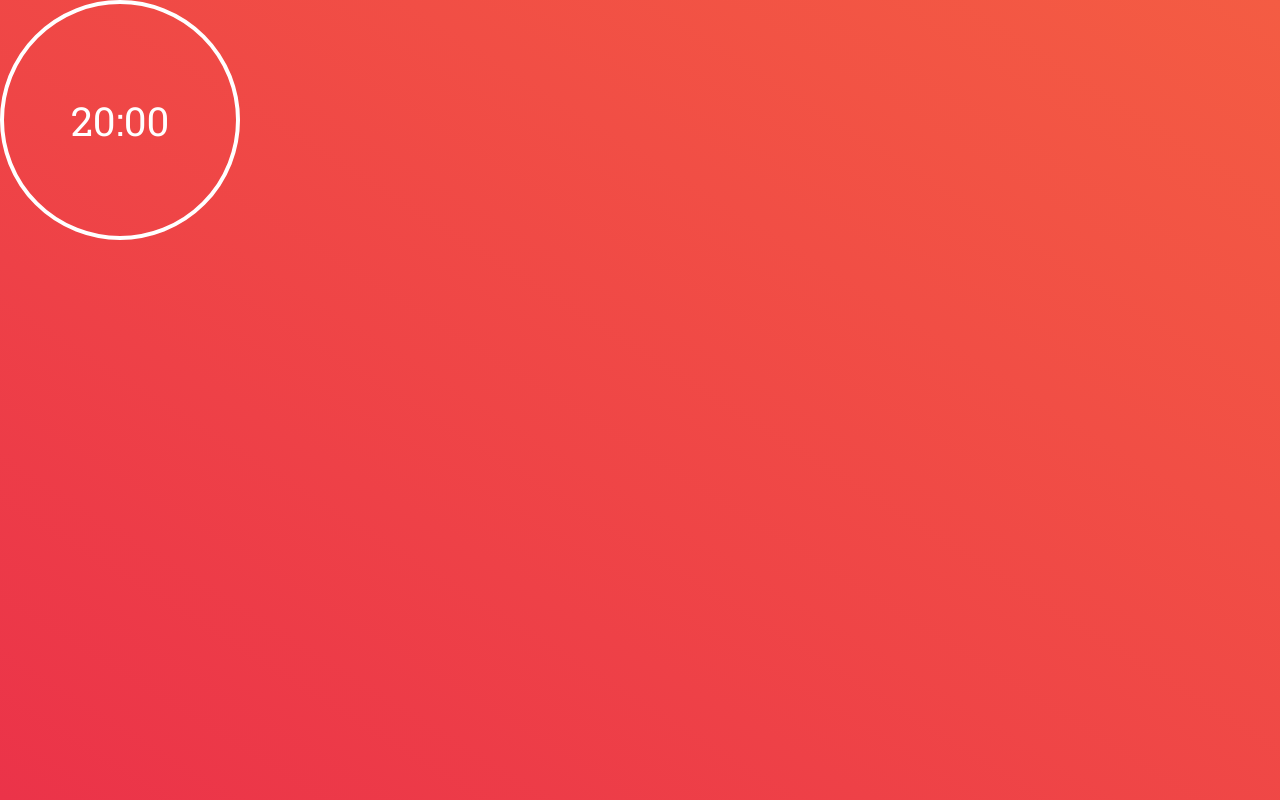
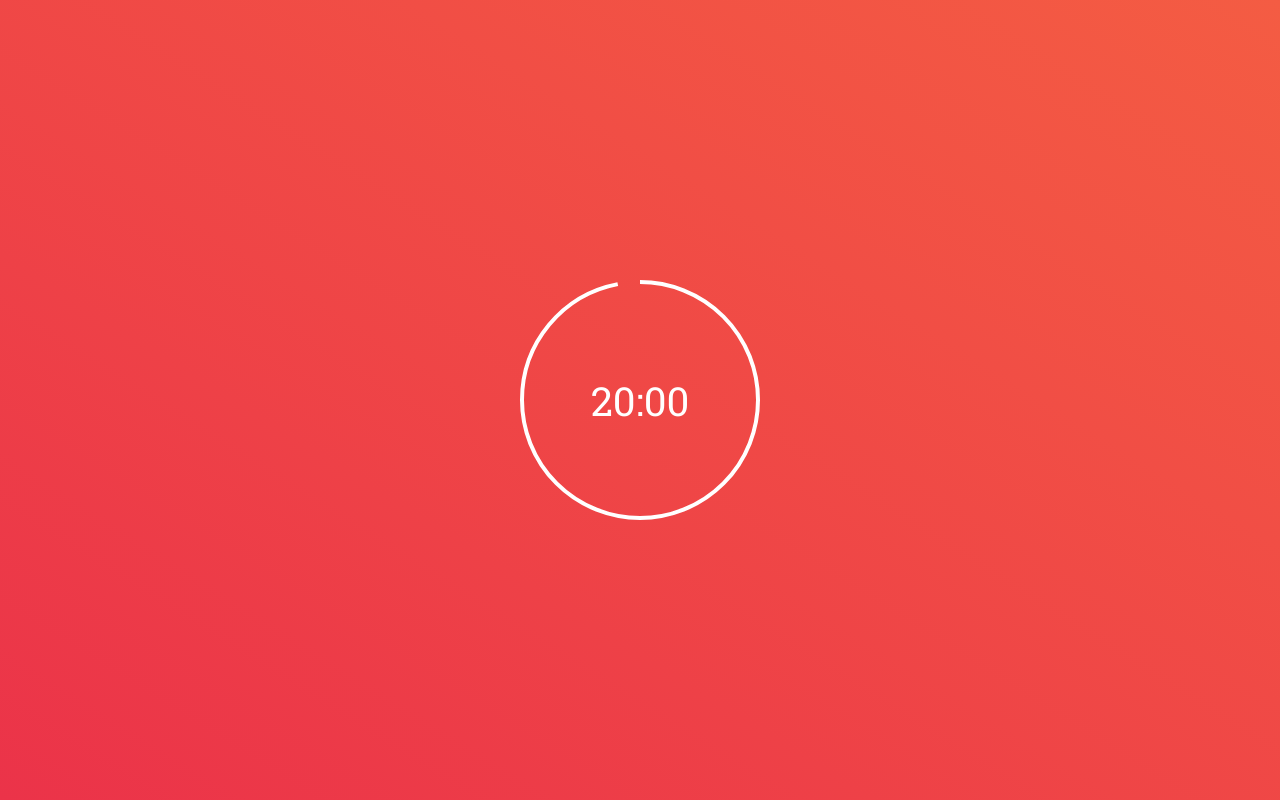
Before and after one commit to gabobaCS/FCC-Front-End-Libraries, a React (Create React App) app in the folder Pomodoro Clock/my-app/: page / in a window 1280 px wide. Built offline with nearby package versions, Linux system fonts and the light colour scheme.

Commit message:
Add files via upload

```diff
--- a/Pomodoro Clock/my-app/src/App.css
+++ b/Pomodoro Clock/my-app/src/App.css
@@ -3,4 +3,7 @@
   background: -webkit-linear-gradient(to bottom left, #F45C43, #EB3349);  /* Chrome 10-25, Safari 5.1-6 */
   background: linear-gradient(to bottom left, #F45C43, #EB3349); /* W3C, IE 10+/ Edge, Firefox 16+, Chrome 26+, Opera 12+, Safari 7+ */
   height: 100vh;
+  display: flex;
+  align-items: center;
+  justify-content: center;
 }
--- a/Pomodoro Clock/my-app/src/components/Display.css
+++ b/Pomodoro Clock/my-app/src/components/Display.css
@@ -20,11 +20,23 @@
   font-size: 2.5rem;
   font-weight: normal;
 }
+.display svg{
+  transform: rotate(-90deg);
+}
 .display > svg > circle{
   stroke: white;
   stroke-width: 4;
+  stroke-dasharray: 1000;
+  stroke-dashoffset: 250;
+  /* stroke-dashoffset: 300; */
   fill: none;
   cx: 50%;
   cy: 50%;
   r: calc(7.5rem - 2px);
+  animation: stroke 180s linear forwards;
 }
+@keyframes stroke {
+  to{
+    stroke-dashoffset: 1000;
+  }
+}
--- a/Pomodoro Clock/my-app/src/components/Display.js
+++ b/Pomodoro Clock/my-app/src/components/Display.js
@@ -9,15 +9,10 @@ class Display extends Component{
           <div className="timer">
               <h2>20:00</h2>
           </div>
-
           <svg width="15rem" height="15rem">
               <circle  className="circle" />
-
           </svg>
         </div>
-
-
-
       </React.Fragment>
 
 
```
